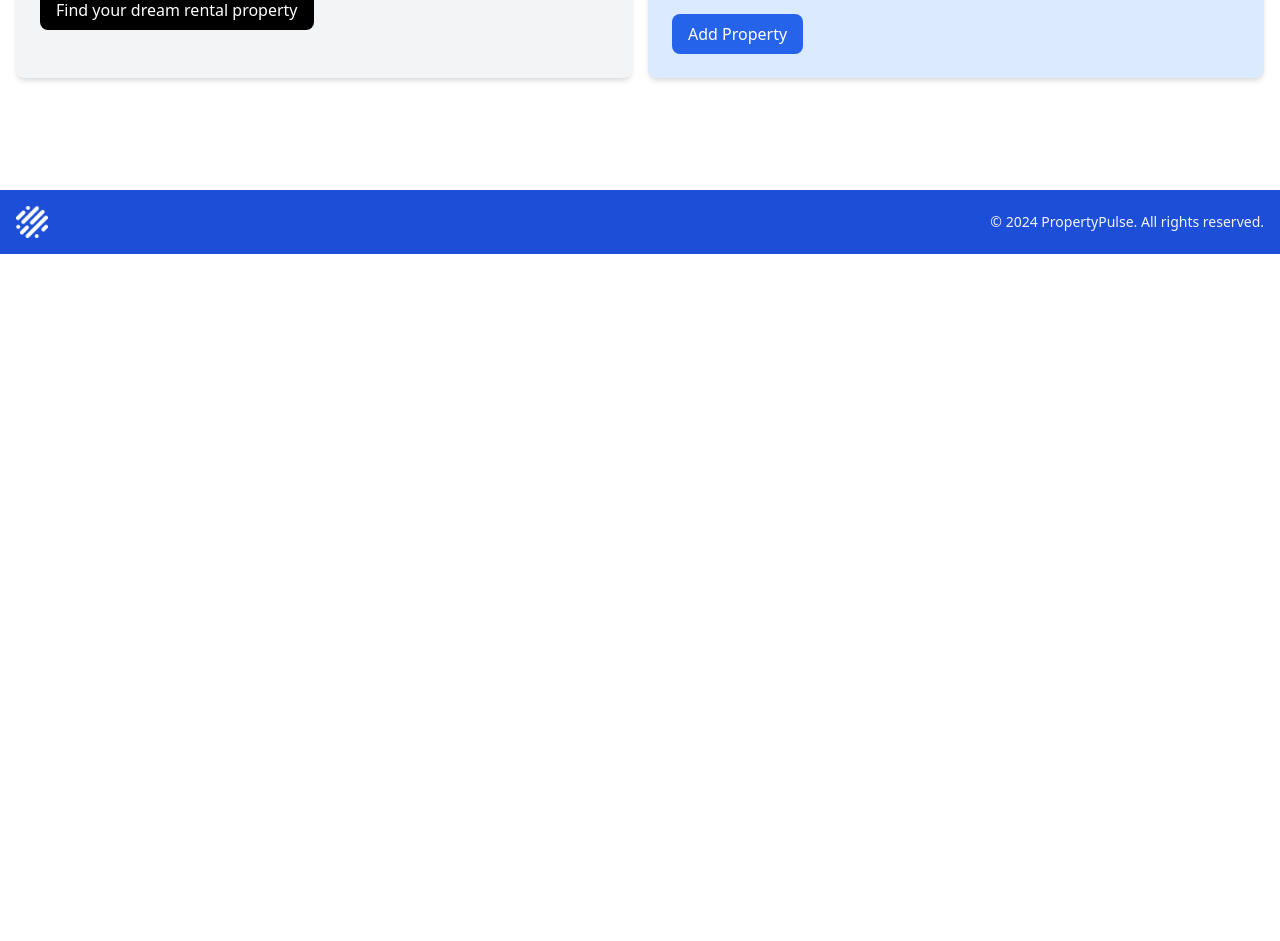
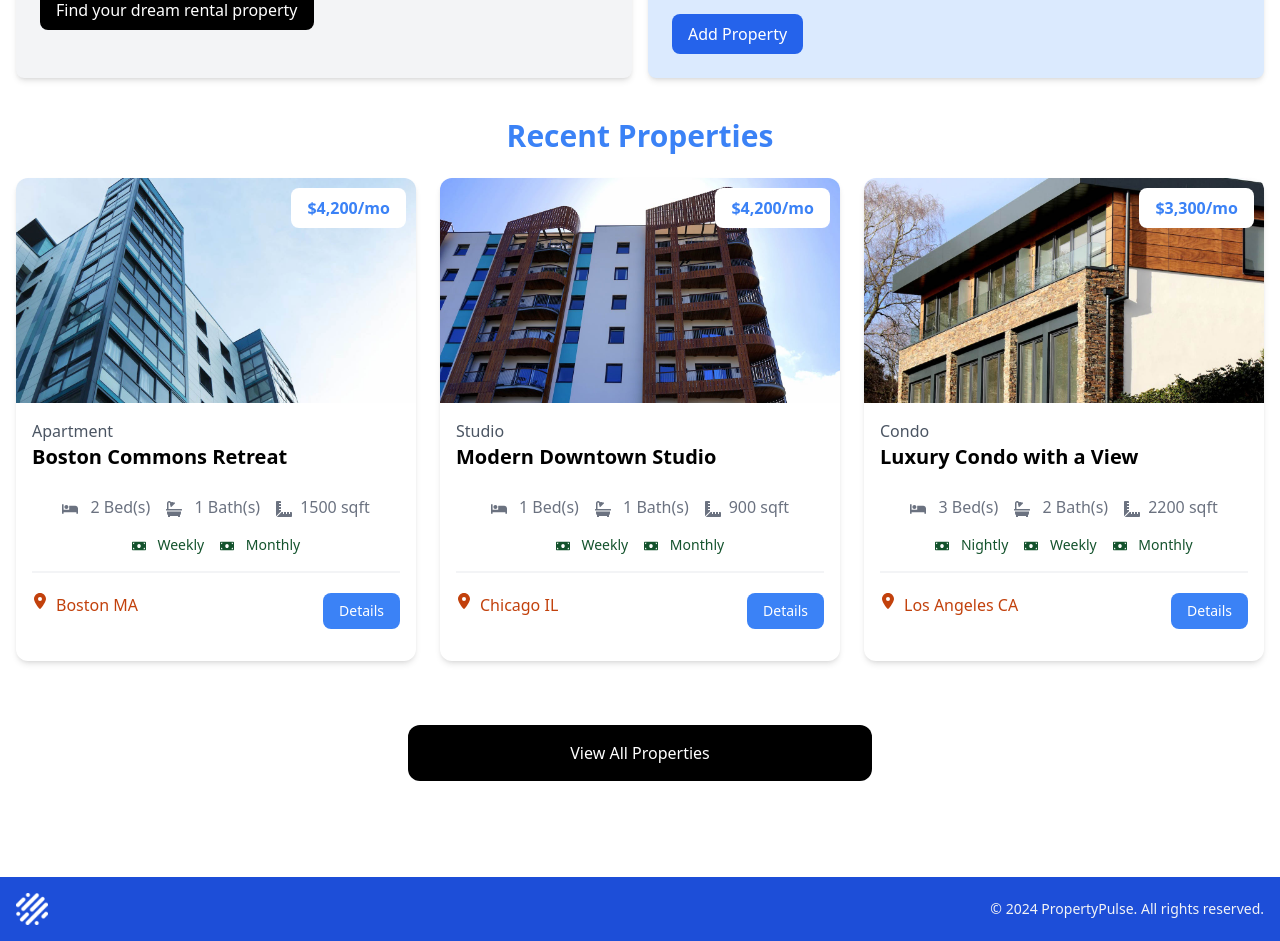
Before and after one commit to Peliah/property-pulse, a Next.js app: page / in a window 1280 px wide. Shown: the part 567-1508 px from the top of the page. Before the commit the page ends 821 px from the top, so only its background shows below. Built offline with nearby package versions, Linux system fonts and the light colour scheme.

Commit message:
Hello!!! Did you miss me Basically doing my usual stuff... about to learnt the real shit tho

```diff
--- a/app/page.tsx
+++ b/app/page.tsx
@@ -1,4 +1,5 @@
 import Hero from "@/components/Hero";
+import HomeProperties from "@/components/HomeProperties";
 import InfoBoxes from "@/components/InfoBoxes";
 
 export default function Home() {
@@ -6,6 +7,7 @@ export default function Home() {
     <div className="">
       <Hero />
       <InfoBoxes />
+      <HomeProperties />
     </div>
   );
 }
--- /dev/null
+++ b/components/HomeProperties/HomeProperty.tsx
@@ -0,0 +1,8 @@
+
+const HomeProperty = () => {
+    return (
+        <div>HomeProperty</div>
+    )
+}
+
+export default HomeProperty
--- /dev/null
+++ b/components/HomeProperties/index.tsx
@@ -0,0 +1,41 @@
+import properties from '@/properties.json';
+import PropertyCard from '../PropertyCard';
+import Link from 'next/link';
+
+
+
+const HomeProperties = () => {
+    const recentProperties = properties
+        .sort(() => Math.random() - Math.random())
+        .slice(0, 3)
+    return (
+        <>
+            <section className="px-4 py-6">
+                <div className="container-xl lg:container m-auto">
+                    <h2 className="text-3xl font-bold text-blue-500 mb-6 text-center">
+                        Recent Properties
+                    </h2>
+                    <div className="grid grid-cols-1 md:grid-cols-3 gap-6">
+                        {recentProperties === 0 ?
+                            (
+                                <p>No Properties found</p>
+                            ) : (
+                                recentProperties.map(property => (
+                                    <PropertyCard key={property._id} property={property} />
+                                ))
+                            )}
+                    </div>
+                </div>
+            </section><section className="m-auto max-w-lg my-10 px-6">
+                <Link
+                    href="/properties"
+                    className="block bg-black text-white text-center py-4 px-6 rounded-xl hover:bg-gray-700"
+                >
+                    View All Properties
+                </Link>
+            </section>
+        </>
+    )
+}
+
+export default HomeProperties
```
